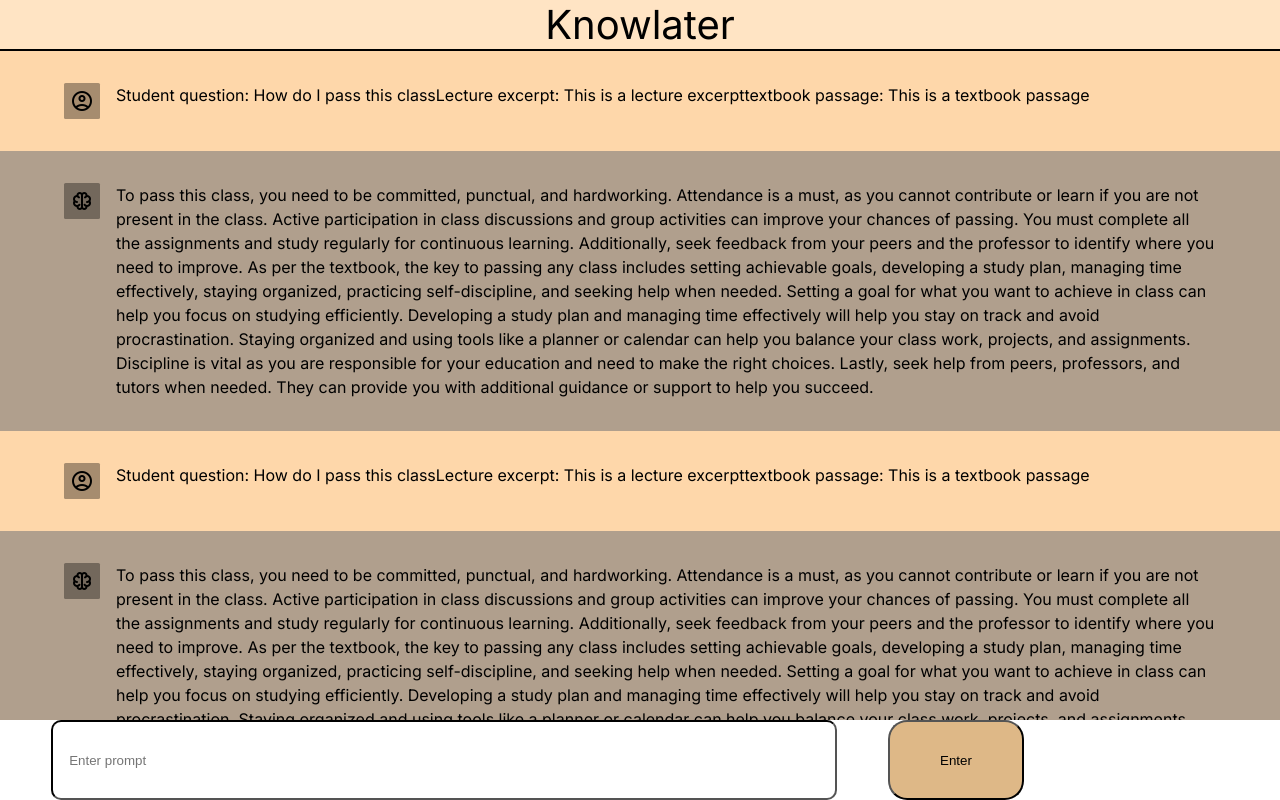
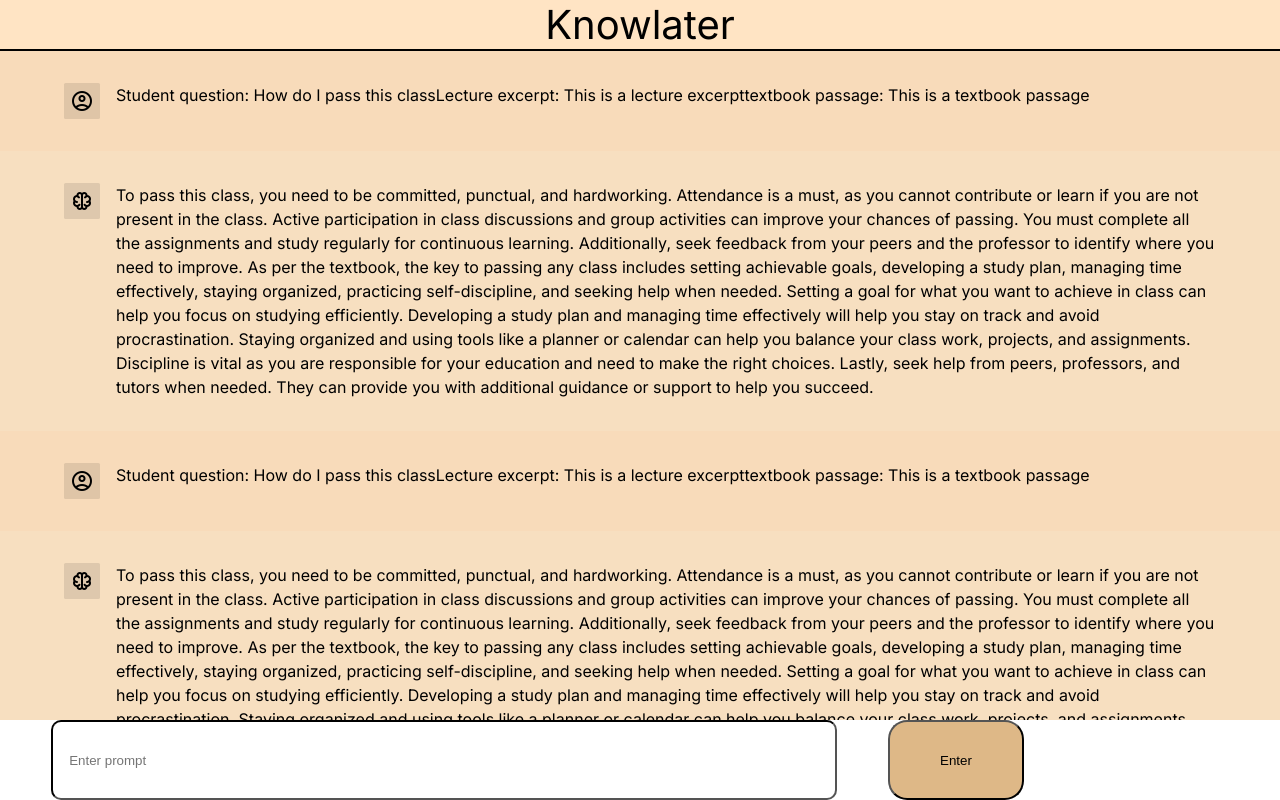
Before and after one commit to Melbourneandrew/rowdyhack8, a Next.js app in the folder client/: page /chat in a window 1280 px wide. Built offline with nearby package versions, Linux system fonts and the light colour scheme.

Commit message:
correct colors

```diff
--- a/client/src/styles/Chat.module.css
+++ b/client/src/styles/Chat.module.css
@@ -67,11 +67,11 @@
 }
 
 .user_msg {
-    --bg-color: #fed7aa;
+    --bg-color: #f8dbba;
 }
 
 .assistant_msg {
-    --bg-color:  #b09f8d;
+    --bg-color:  #f7dfc0;
 }
 
 .message {
@@ -85,7 +85,7 @@
 
 .icon {
     --size: 2.25rem;
-    background-color: rgba(0,0,0,0.35);
+    background-color: rgba(0,0,0,0.1);
     width: var(--size);
     height: var(--size);
     border-radius: 0.1rem;
```
